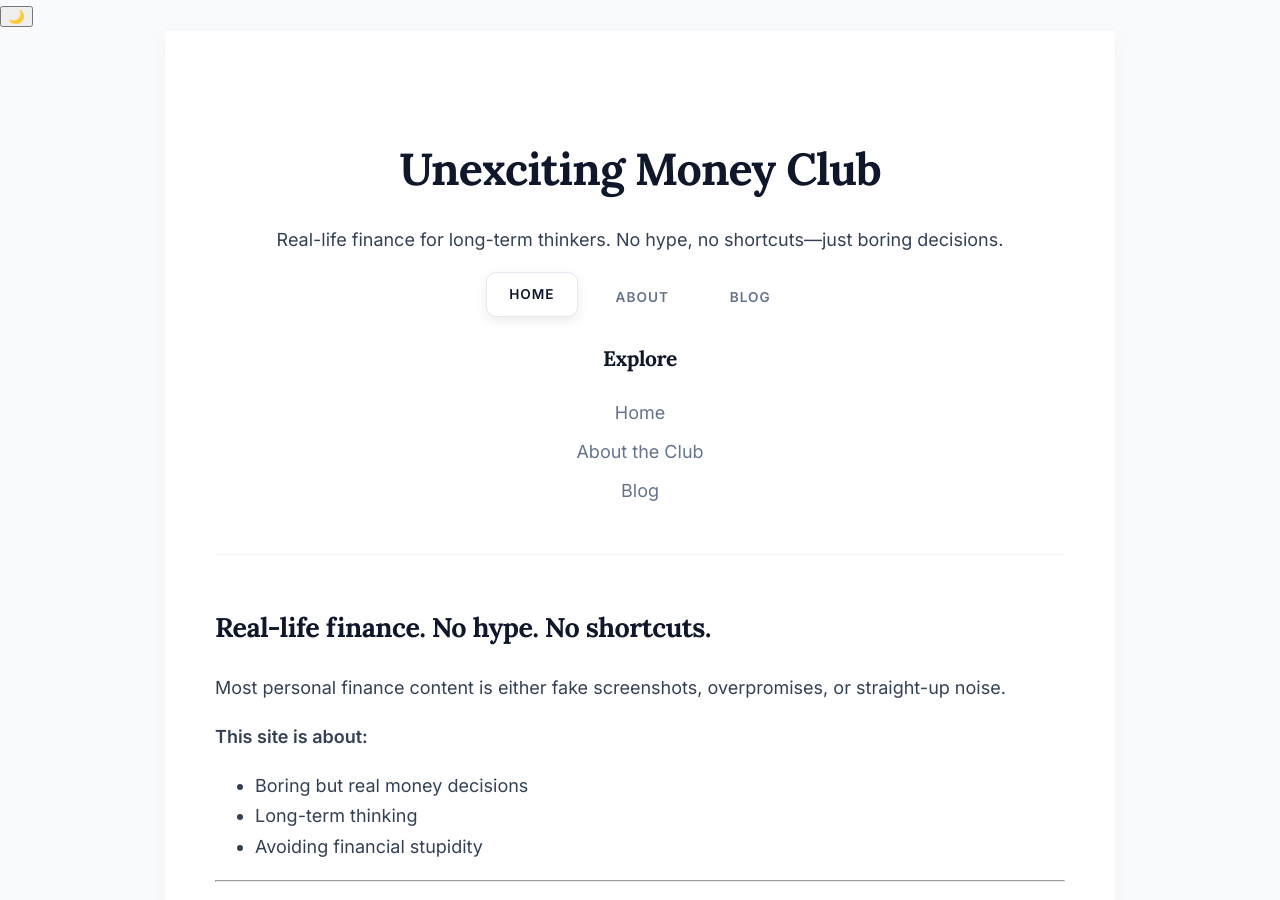
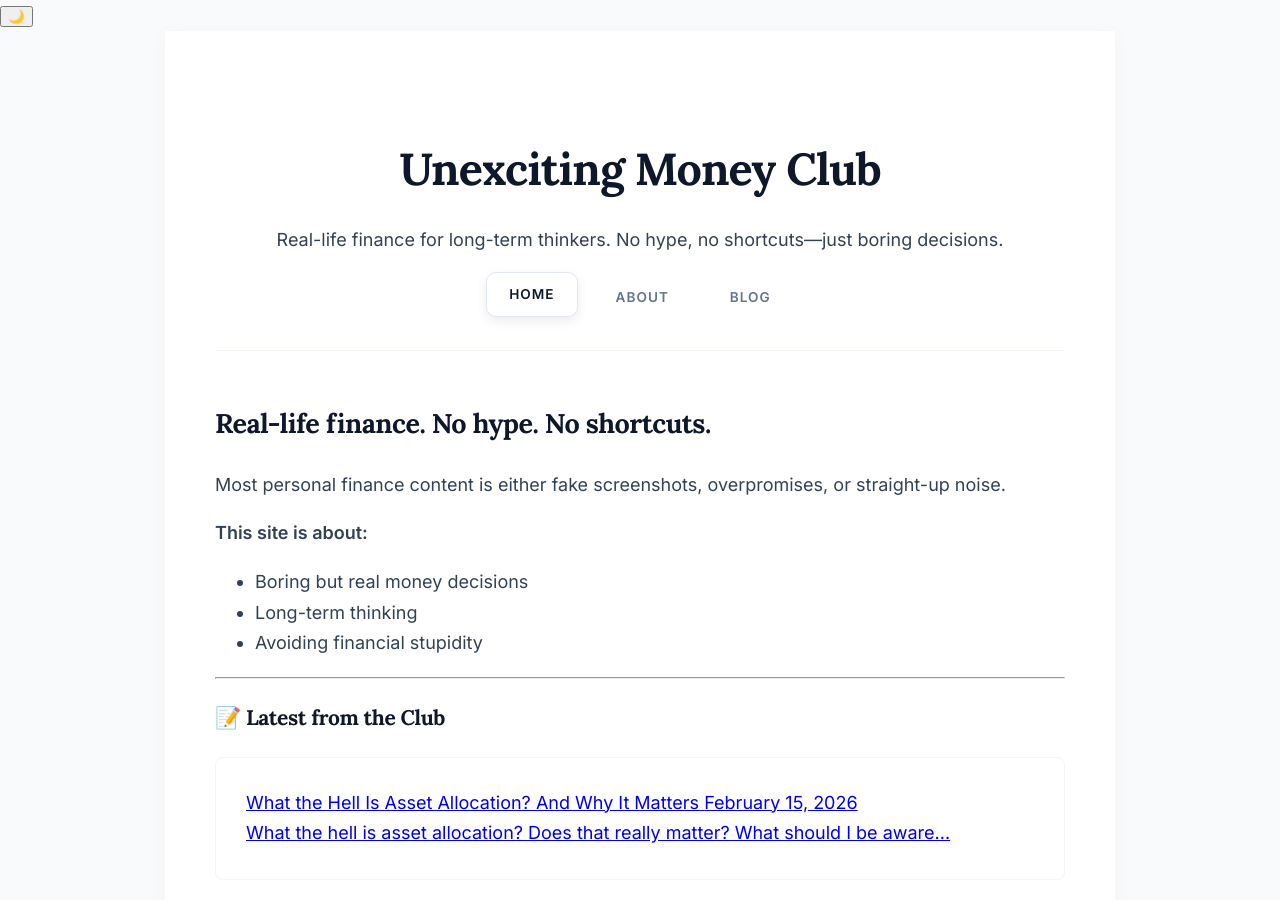
Before and after one commit to HarieshMK/HarieshMK.github.io, a Jekyll site: the page built from index.md, in a window 1280 px wide and 900 px high. Built offline with Jekyll 4.4.1, drawn with Linux system fonts in a browser that asks for light colours.

Commit message:
Update default.html

```diff
--- a/_layouts/default.html
+++ b/_layouts/default.html
@@ -68,14 +68,6 @@
           </li>
         </ul>
       </nav>
-
-<div class="footer-col">
-  <h3>Explore</h3>
-  <ul class="footer-links">
-    <li><a href="{{ '/' | relative_url }}">Home</a></li>
-    <li><a href="{{ '/about' | relative_url }}">About the Club</a></li>
-    <li><a href="{{ '/blog' | relative_url }}">Blog</a></li> </ul>
-</div>
     </header>
 
     <main>
@@ -125,7 +117,6 @@
     toggleBtn.onclick = function() {
       html.classList.toggle('dark-theme');
 
-  // New line to tell Cusdis to switch colors
       if (window.CUSDIS) {
         window.CUSDIS.setTheme(html.classList.contains('dark-theme') ? 'dark' : 'light');
       }
```
Lines whose indentation alone changed are shown as unchanged.
